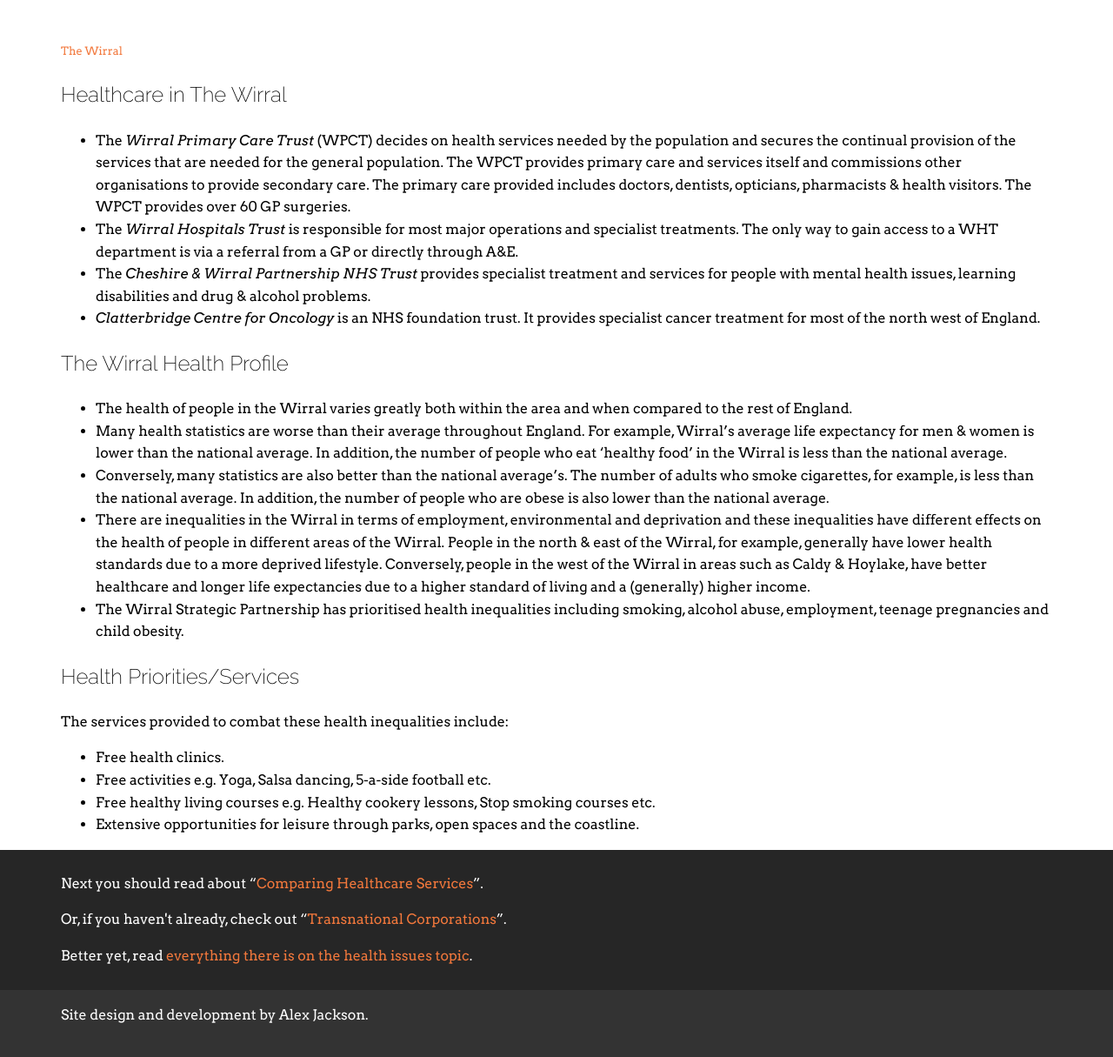
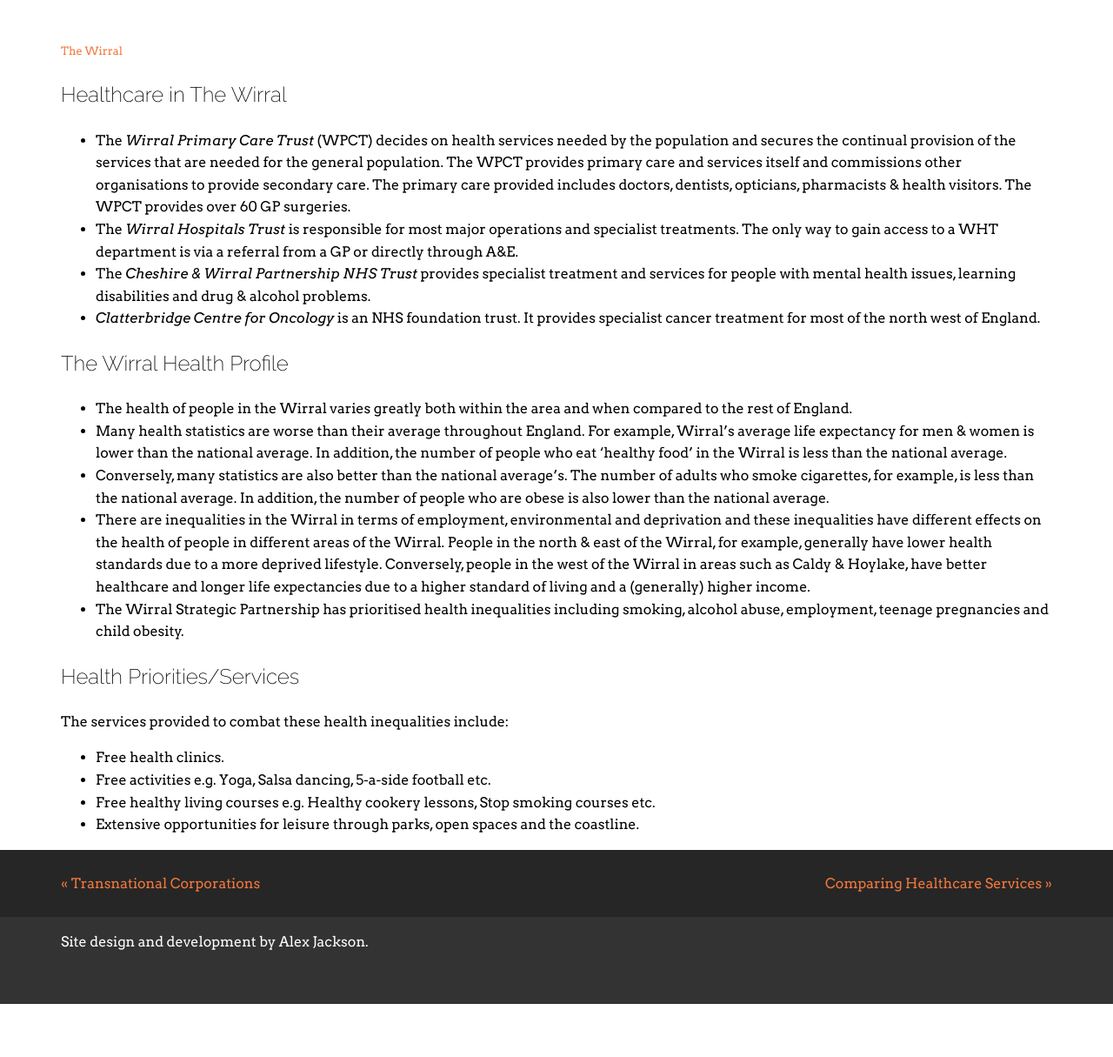
Before and after one commit to alexjohnj/geographyas, a Jekyll site: the page built from _posts/health-issues/2012-01-07-regional-differences-in-health-care.md, in a window 1280 px wide, cut to the strip 849-2087 px from the top of the page. Shown: the top 1215 px of the strip at 87% size. Built offline with Jekyll 4.4.1, drawn with Linux system fonts in a browser that asks for light colours; nearby versions of some CDN libraries; Markdown is read by kramdown in place of the engine named in the settings; after the commit the page ends 2003 px from its top, so only the background shows below that.

Commit message:
Improved article footer.
Now only shows links to next/previous articles. Also, it's less wordy.

```diff
--- a/_layouts/article.html
+++ b/_layouts/article.html
@@ -30,9 +30,12 @@
 			{% endif %}
 			{% endfor %}
 			<div class="content-margin-wrap">
-				{% if next_post %}<p>Next you should read about &ldquo;<a href="{{ next_post.url }}">{{ next_post.title }}</a>&rdquo;.</p>{% endif %}
-				{% if prev_post %}<p>Or, if you haven't already, check out &ldquo;<a href="{{ prev_post.url }}">{{ prev_post.title }}</a>&rdquo;.</p>{% endif %}
-				<p>Better yet, read <a href="/{{ page.categories.first}}">everything there is on the {{ page.categories.first | replace: "-", " " }} topic</a>.</p><!--TODO: Make category pages-->
+				<div id="article-footer-right">
+					{% if next_post %}<p><a href="{{ next_post.url }}">{{ next_post.title }} &raquo;</a></p>{% endif %}
+				</div>
+				<div id="article-footer-left">
+					{% if prev_post %}<p><a href="{{ prev_post.url }}">&laquo; {{ prev_post.title }}</a></p>{% endif %}
+				</div>
 			</div>
 	</footer>
 </article>
--- a/styles/sass/layout.scss
+++ b/styles/sass/layout.scss
@@ -89,6 +89,18 @@
   color: white;
   padding: 10px 0;
   margin: 0 0 -10px 0;
+  overflow: hidden;
+}
+
+div#article-footer-left {
+  width: 50%;
+  float: left;
+}
+
+div#article-footer-right {
+  width: 50%;
+  float: right;
+  text-align: right;
 }
 
 // Article content styles
```
Also changed, not shown: styles/css/style.css.
